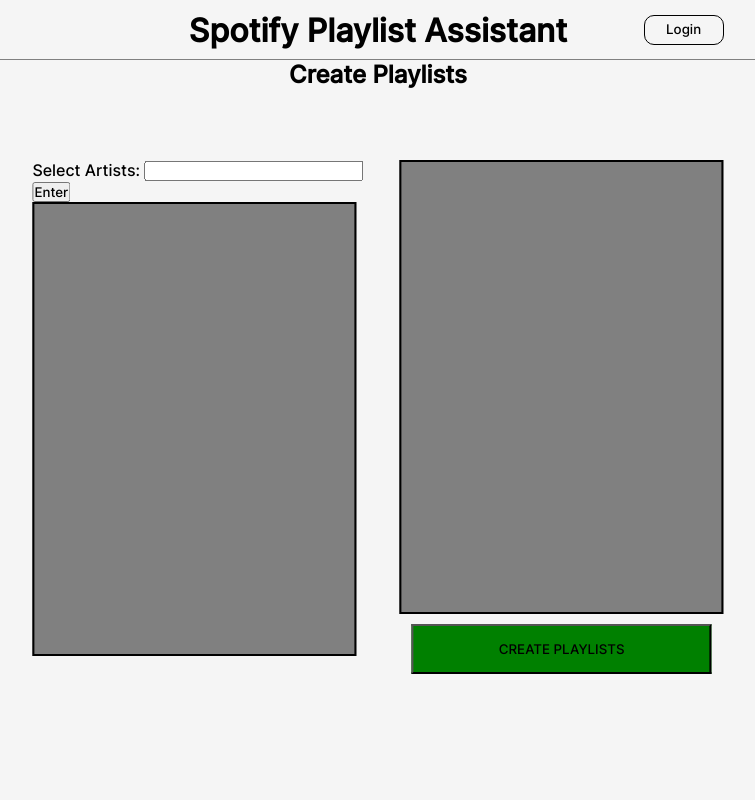
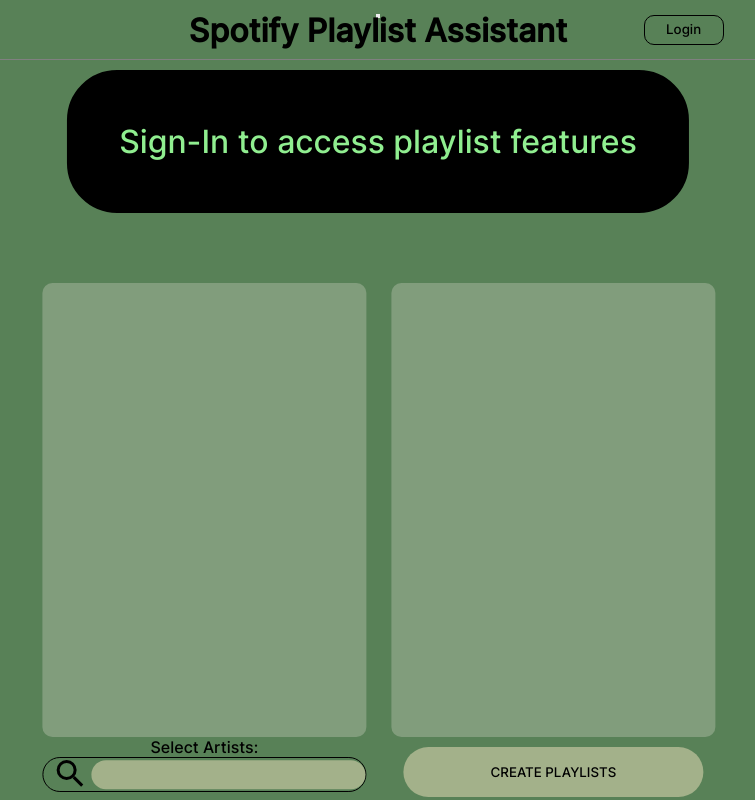
Before and after one commit to kendrickgolden/spotify-playlist-assistant, a React (Create React App) app in the folder client/: page /create in a window 1280 px wide. Shown: the top 800 px of the page, without its empty margins (262-1017 px from the left). Built offline with nearby package versions, Linux system fonts and the light colour scheme.

Commit message:
changes to graphical layout

```diff
--- a/client/src/App.js
+++ b/client/src/App.js
@@ -1,8 +1,11 @@
-import { createContext, useState} from "react";
+import { createContext, useState } from "react";
 import LoginButton from "./components/LoginButton";
 import LogoutButton from "./components/LogoutButton";
+import Nav from "./components/Nav";
+import PlaylistInfo from "./components/PlaylistInfo";
 import PlaylistCreator from "./components/Creating/PlaylistCreator";
-import PlaylistUpdater from "./components/Updating/PlaylistUpdater"
+import PlaylistUpdater from "./components/Updating/PlaylistUpdater";
+import { Route, Routes } from "react-router-dom";
 
 const params = new URLSearchParams(window.location.search);
 const params_code = params.get("code");
@@ -19,13 +22,21 @@
       <UserContext.Provider value={value}>
         <header>
           <h1>Spotify Playlist Assistant</h1>
-          {code ? <LogoutButton code={code} onClick={setCode}/> : <LoginButton />}
+          {code ? (
+            <LogoutButton code={code} onClick={setCode} />
+          ) : (
+            <LoginButton />
+          )}
           <hr id="header-line"></hr>
         </header>
         <div id="main-page">
+          {code ? <Nav/> : <div className='playlist-si'><p>Sign-In to access playlist features</p></div>}
           <div id="playlist-operations-flex">
-            <PlaylistCreator />
-            <PlaylistUpdater />
+            <Routes>
+              <Route path="/" element={<PlaylistInfo/>}/>
+              <Route path="/create" element={<PlaylistCreator />}/>
+              <Route path="/update" element={<PlaylistUpdater />}/>
+            </Routes>
           </div>
           {console.log(artists)}
           {console.log(playlists)}
--- a/client/src/components/Creating/ArtistList.js
+++ b/client/src/components/Creating/ArtistList.js
@@ -4,11 +4,11 @@
 export default function ArtistList(props) {
   const [loading, setLoading] = useState(false);
 
-
   function createPlaylists() {
-    if(props.artists.length === 0) {
+    if (props.artists.length === 0) {
       return;
     }
+
     const artist_ids = JSON.stringify(props.artists.map((artist) => artist.id));
     props.setArtists([]);
     setLoading(true);
@@ -47,7 +47,7 @@
         })}
       </ul>
       <button className="playlist-btn" onClick={createPlaylists}>
-        {loading ? <div className="loader"></div> : <div>CREATE PLAYLISTS</div> }
+        {loading ? <div className="loader"></div> : <div>CREATE PLAYLISTS</div>}
       </button>
     </div>
   );
--- a/client/src/components/Creating/ArtistSelector.js
+++ b/client/src/components/Creating/ArtistSelector.js
@@ -67,11 +67,6 @@
 
   return (
     <div>
-      <form className="selector" onKeyUp={createArtist} onSubmit={createArtist}>
-        <label htmlFor="searchbar">Select Artists: </label>
-        <input type="text" className="searchbar" ref={artistInputRef}></input>
-        <button>Enter</button>
-      </form>
       <ul className="search-list">
         {matchingArtists.map((artist) => {
           return (
@@ -85,6 +80,15 @@
           );
         })}
       </ul>
+      <form className="selector" onKeyUp={createArtist} onSubmit={createArtist}>
+        <label htmlFor="searchbar">Select Artists: </label>
+        <div className="searchbar-container">
+          <input type="text" className="searchbar" ref={artistInputRef}></input>
+          <div className="magnifying-glass">
+            <div className="mg-circle"></div> <div className="mg-handle"></div>
+          </div>
+        </div>
+      </form>
     </div>
   );
 }
--- a/client/src/components/Creating/PlaylistCreator.js
+++ b/client/src/components/Creating/PlaylistCreator.js
@@ -28,9 +28,8 @@
   }
 
   return (
-    <div className="playlist-opeartions">
+    <div className="playlist-operations">
       <div className="operations-title">
-        <h2>Create Playlists</h2>
       </div>
       <div className="operations-flex">
         <ArtistSelector onClick={addArtist} />
--- /dev/null
+++ b/client/src/components/Nav.js
@@ -0,0 +1,14 @@
+import React from "react";
+import {Link} from 'react-router-dom';
+export default function Nav() {
+  return (
+    <div id='main-nav'>
+      <nav>
+        <ul>
+          <li><Link to='/create'>Create Playlists</Link></li>
+          <li><Link to='/update'>Update Playlists</Link></li>
+        </ul>
+      </nav>
+    </div>
+  );
+}
--- /dev/null
+++ b/client/src/components/PlaylistInfo.js
@@ -0,0 +1,18 @@
+import React from "react";
+
+export default function PlaylistInfo() {
+  return (
+    <div className="playlist-info">
+      <p>
+        Use Create to select any artist whose song(s) you have saved in your
+        Spotify library and create a playlist of all your liked songs featuring
+        that aritst.
+      </p>
+      <br></br>
+      <p>
+        Use Update to add any new songs you've liked featruing that artist in
+        the time since the creation of the playlist.
+      </p>
+    </div>
+  );
+}
--- a/client/src/components/Updating/PlaylistSelector.js
+++ b/client/src/components/Updating/PlaylistSelector.js
@@ -36,7 +36,12 @@
         ) {
           setMatchingPlaylists((prevArray) => [
             ...prevArray,
-            { id: id, name: value.name, img: value.img, artist_id: value.artist_id },
+            {
+              id: id,
+              name: value.name,
+              img: value.img,
+              artist_id: value.artist_id,
+            },
           ]);
         }
       }
@@ -45,16 +50,6 @@
 
   return (
     <div>
-      <form
-        className="selector"
-        onKeyUp={createPlaylist}
-        onSubmit={createPlaylist}
-        onClick={createPlaylist}
-      >
-        <label htmlFor="searchbar">Select Playlists: </label>
-        <input type="text" className="searchbar" ref={playlistInputRef}></input>
-        <button>Enter</button>
-      </form>
       <ul className="search-list">
         {matchingPlaylists.map((playlist) => {
           return (
@@ -69,6 +64,23 @@
           );
         })}
       </ul>
+      <form
+        className="selector"
+        onKeyUp={createPlaylist}
+        onSubmit={createPlaylist}
+      >
+        <label htmlFor="searchbar">Select Playlists: </label>
+        <div className="searchbar-container">
+          <input
+            type="text"
+            className="searchbar"
+            ref={playlistInputRef}
+          ></input>
+          <div className="magnifying-glass">
+            <div className="mg-circle"></div> <div className="mg-handle"></div>
+          </div>
+        </div>
+      </form>
     </div>
   );
 }
--- a/client/src/components/Updating/PlaylistUpdater.js
+++ b/client/src/components/Updating/PlaylistUpdater.js
@@ -29,7 +29,7 @@
   }
 
   return (
-    <div className="playlist-opeartions">
+    <div className="playlist-operations">
       <div className="operations-title">
         <h2>Update Playlists</h2>
       </div>
--- a/client/src/index.css
+++ b/client/src/index.css
@@ -12,7 +12,7 @@
 }
 
 html {
-    background-color: whitesmoke;
+    background-color: #588157;
     scroll-behavior: smooth;
     max-width: 100%;
 }
@@ -21,6 +21,10 @@
     min-height: 100vh;
 }
 
+label {
+    display: block;
+    text-align: center;
+}
 
 
 /* HEADER */
@@ -81,23 +85,98 @@
     padding-right: 23%;
     width: 100%;
     height: 100%;
+    margin-top: 10px;
+    margin-bottom: 10px;
+}
+
+
+/*NAVIGATION*/
+#main-nav {
+    position: relative;
+    text-align: center;
+    background-color: #dad7cd50;
+    height: 50px;
+    font-size: 1.5em;
+    border-radius: 50px;
+    width: 60%;
+    left: 50%;
+    transform: translateX(-50%);
+}
+
+#main-nav nav {
+    width: 100%;
+    height: 100%;
+}
+
+#main-nav ul {
+    width: 100%;
+    height: 100%;
+    position: relative;
+    display: flex;
+    flex-flow: row nowrap;
+    justify-content: center;
+    align-items: center;
+    gap: 50px;
+    list-style-type: none;
+}
+
+#main-val li {
+    position: relative;
+    width: 15%;
+    display: inline;
+}
+
+#main-nav a {
+    color: black;
+    text-decoration: none;
+}
+
+.playlist-si {
+    position: relative;
+    width: 90%;
+    left: 50%;
+    transform: translateX(-50%);
+    padding: 50px;
+    border-color: black;
+    border-style: solid;
+    border-width: 2px;
+    text-align: center;
+    border-radius: 50px;
+    font-size: 2em;
+    color: lightgreen;
+    background-color: black;
+}
+
+.playlist-info {
+    position: relative;
+    width: 90%;
+    left: 50%;
+    transform: translateX(-50%);
+    padding: 50px;
+    border-color: black;
+    border-style: solid;
+    border-width: 2px;
+    text-align: center;
+    border-radius: 50px;
+
 }
 
 #playlist-operations-flex {
-    display: flex;
-    flex-direction: column;
-    justify-content: space-between;
+    margin-top: 10px;
     gap: 250px;
+    padding: 10px;
+
+    border-radius: 50px;
 }
 
 /*Playlist Creator*/
-.playlist-opeartions {
+.playlist-operations {
     position: relative;
-    min-height: 700px;
+
 }
 
-.operations-title{
-    position: absolute;
+.operations-title {
+    position: relative;
     left: 50%;
     transform: translate(-50%, 0%);
     width: 100%;
@@ -112,11 +191,9 @@
 
 }
 
-
 .operations-flex {
-    position: absolute;
+    position: relative;
     display: flex;
-    margin-top: 100px;
     flex-direction: row;
     width: 100%;
     left: 50%;
@@ -127,8 +204,6 @@
 }
 
 
-
-
 .queue-container {
     position: relative;
 }
@@ -137,13 +212,11 @@
     position: relative;
     width: 324px;
     height: 454px;
-    border-style: solid;
-    border-color: black;
-    border-width: 2px;
-    background-color: gray;
+    background-color: #dad7cd50;
     overflow-y: auto;
     overflow-x: hidden;
     margin-bottom: 10px;
+    border-radius: 10px;
 }
 
 .playlist-btn {
@@ -151,9 +224,11 @@
     width: 300px;
     height: 50px;
     border-color: black;
-    background-color: green;
+    background-color: #A3B18A;
     left: 50%;
     transform: translateX(-50%);
+    border-style: none;
+    border-radius: 50px;
 }
 
 
@@ -169,9 +244,14 @@
     animation: load 2s ease-in-out infinite;
 }
 
-@keyframes load{
-    0% {transform: rotate(0deg)}
-    100% {transform: rotate(360deg)}
+@keyframes load {
+    0% {
+        transform: rotate(0deg)
+    }
+
+    100% {
+        transform: rotate(360deg)
+    }
 }
 
 .search-list {
@@ -179,13 +259,74 @@
     position: relative;
     width: 324px;
     height: 454px;
-    border-style: solid;
     border-color: black;
-    border-width: 2px;
-    background-color: gray;
+    border-width: 1px;
+    background-color: #dad7cd50;
     overflow-y: auto;
     overflow-x: hidden;
+    border-radius: 10px;
 }
+
+.searchbar-container {
+    position: relative;
+    border-style: solid;
+    width: 100%;
+    height: 35px;
+    border-radius: 50px;
+    border-width: 1px;
+}
+
+.selector {
+    display: flex;
+    flex-direction: column;
+
+}
+
+.selector input {
+    position: relative;
+    border-radius: 50px;
+    height: 90%;
+    top: 50%;
+    transform: translateY(-50%);
+    left: 15%;
+    width: 85%;
+    font-size: 1em;
+    border: none;
+    background-color: #A3B18A;
+}
+
+
+.magnifying-glass {
+    position: relative;
+    width: 35px;
+    height: 50px;
+    left: 5%;
+    top: -95%;
+    rotate: -45deg;
+}
+
+.mg-circle {
+    position: relative;
+    width: 20px;
+    height: 20px;
+    border-radius: 50%;
+    border-color: black;
+    border-width: 3px;
+    border-style: solid;
+    left: 50%;
+    transform: translateX(-50%);
+}
+
+.mg-handle {
+    position: relative;
+    width: 3px;
+    height: 12px;
+    background-color: black;
+    left: 50%;
+    transform: translateX(-50%);
+
+}
+
 /*Search & Selection cards*/
 .card {
     position: relative;
```
Also changed, not shown: client/src/components/Updating/PlaylistList.js (+11 -1 lines).
